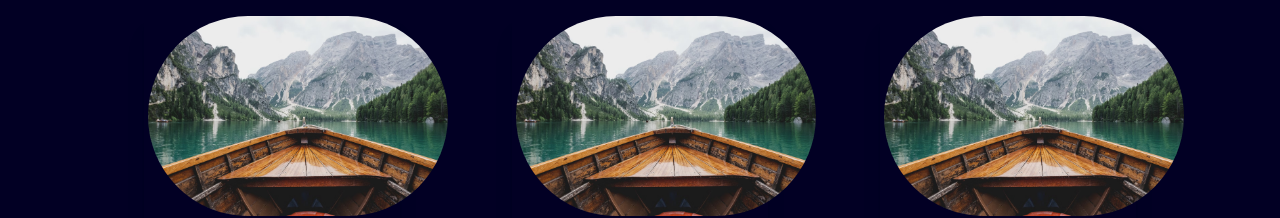
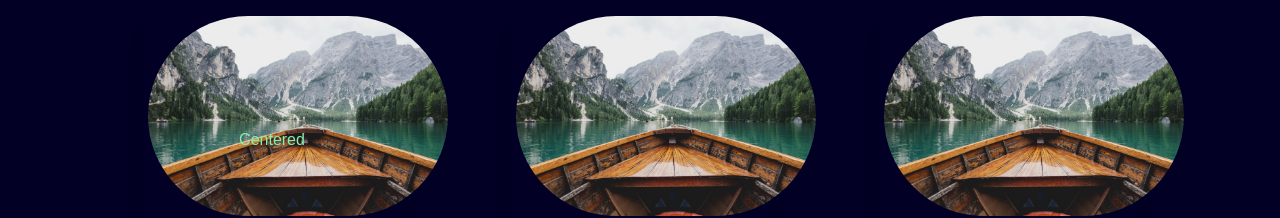
Before and after one commit to LDdevs/DreamSphereSocial, a React (Vite) app: page / in a window 1280 px wide. Shown: the part 1640-1858 px from the top of the page. Built offline with nearby package versions, Linux system fonts and the light colour scheme.

Commit message:
try this one with text

```diff
--- a/src/components/CardCat.jsx
+++ b/src/components/CardCat.jsx
@@ -13,10 +13,8 @@ const CardCat = () => {
                 <div
                     id="travelcard"
                     className=' p-1 m-10 transform  rounded-xl h-40 w-60 sm:h-64 sm:w-64  shadow-xl transition duration-300 hover:scale-105' >
-                    <img className='rounded-full max-w-[300px] hover:scale-120 hover:rotate-6' src={me} alt="" />
-                    {/* <div  className='flex h-full justify-center items-center ' >
-                        <span className='font-bold text-gray-500'>Travel</span>
-                    </div> */}
+                    <img className='rounded-full max-w-[300px] hover:scale-120 hover:rotate-6' src={me} alt="Travel" />
+                    <div className="centered">Centered</div>
                 </div>
 
                 <div
--- a/src/index.css
+++ b/src/index.css
@@ -37,3 +37,11 @@
   background-position: center;
   background-attachment: fixed;
 }
+
+/* Centered text */
+.centered {
+  position: absolute;
+  top: 50%;
+  left: 50%;
+  transform: translate(-50%, -50%);
+}
```
